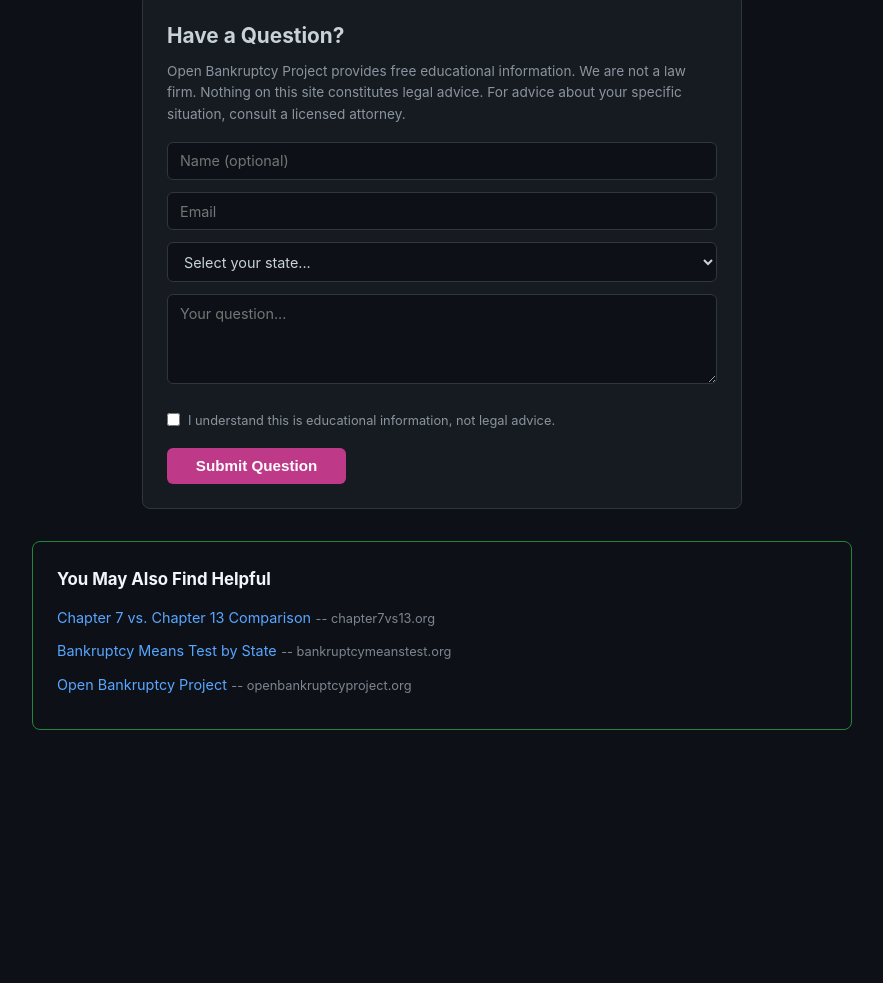
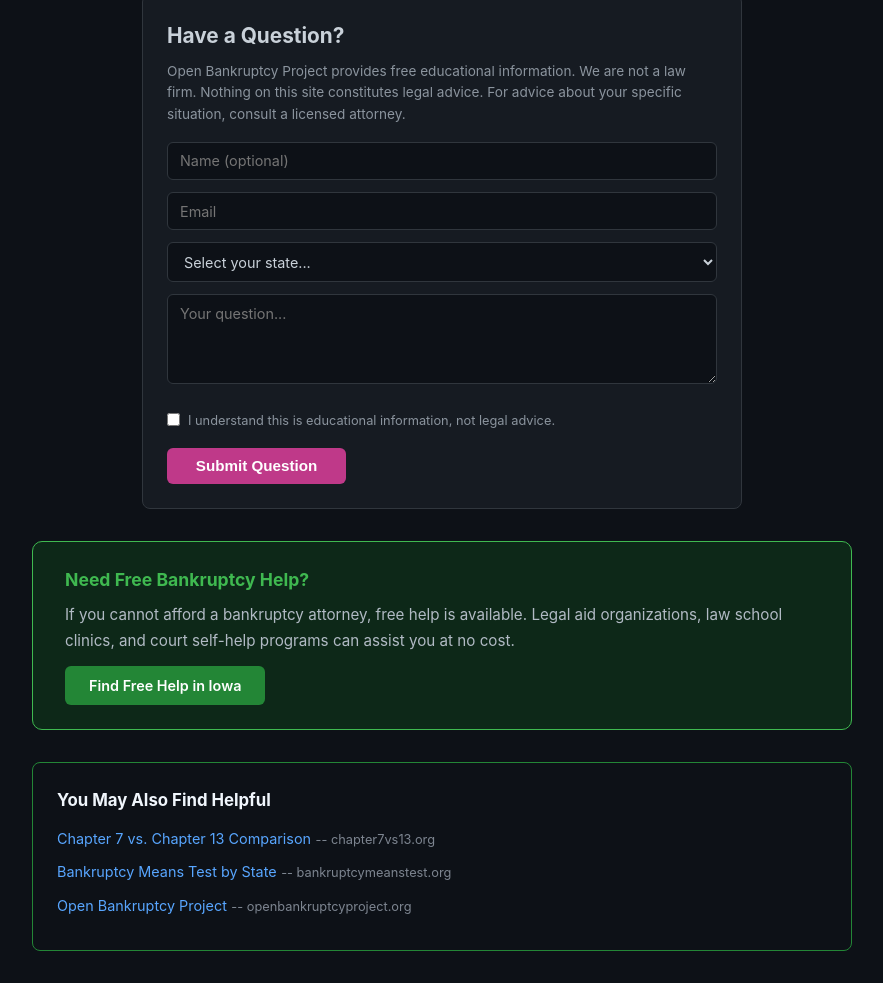
Before and after one commit to openbankruptcyproject/iowabankruptcy.org, a plain HTML site: page index.html in a window 1280 px wide. Shown: the part 4692-5675 px from the top of the page, without its empty margins (198-1081 px from the left). Before the commit the page ends 5454 px from the top, so only its background shows below. Drawn offline with Linux system fonts and the light colour scheme.

```diff
--- a/index.html
+++ b/index.html
@@ -416,6 +416,15 @@
 </div>
 <!-- /OBP Contact Form -->
 
+
+<!-- OBP-FREE-HELP-CALLOUT -->
+<div style="max-width:820px;margin:2rem auto;padding:1.5rem 2rem;background:#0d2818;border:1px solid #3fb950;border-radius:10px">
+  <p style="color:#3fb950;font-weight:700;font-size:1.1rem;margin:0 0 0.5rem">Need Free Bankruptcy Help?</p>
+  <p style="color:#b1bac4;font-size:0.95rem;margin:0 0 0.75rem;line-height:1.7">If you cannot afford a bankruptcy attorney, free help is available. Legal aid organizations, law school clinics, and court self-help programs can assist you at no cost.</p>
+  <a href="https://openbankruptcyproject.org/help/iowa.html?utm_source=iowabankruptcy.org&utm_medium=callout&utm_campaign=free-help" style="display:inline-block;background:#238636;color:#fff;padding:0.5rem 1.5rem;border-radius:6px;font-weight:600;font-size:0.9rem;text-decoration:none;transition:background 0.2s" onmouseover="this.style.background='#2ea043'" onmouseout="this.style.background='#238636'">Find Free Help in Iowa</a>
+</div>
+<!-- /OBP-FREE-HELP-CALLOUT -->
+
 <!-- BOOST-TOP10 internal links (boost_internal_links.py) -->
 <div class="boost-top10" style="max-width:820px;margin:2rem auto;padding:1.5rem;background:#0d1117;border:1px solid #238636;border-radius:8px">
   <p style="color:#f0f6fc;font-weight:700;font-size:1.05rem;margin:0 0 0.75rem 0">You May Also Find Helpful</p>
```
